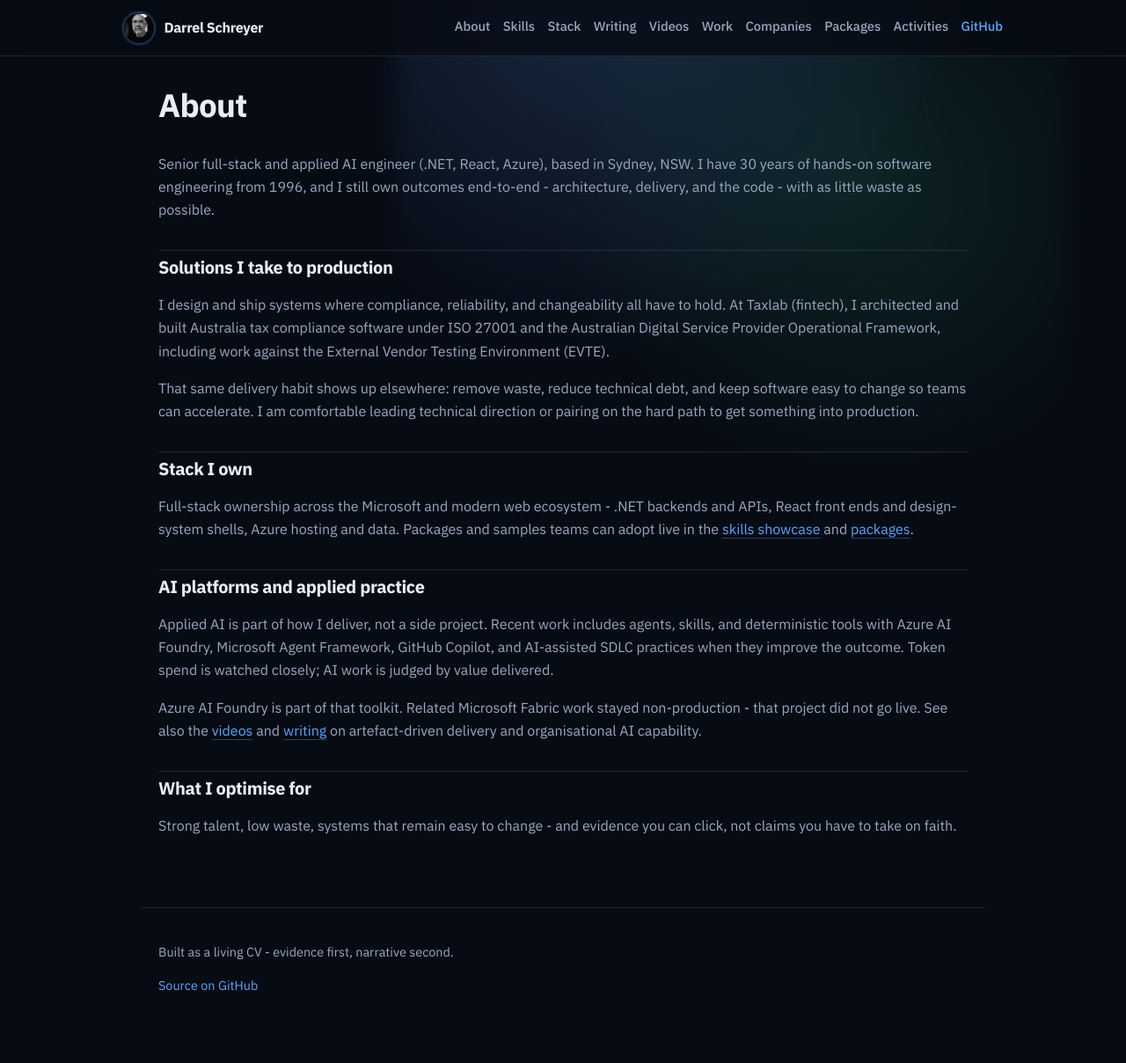
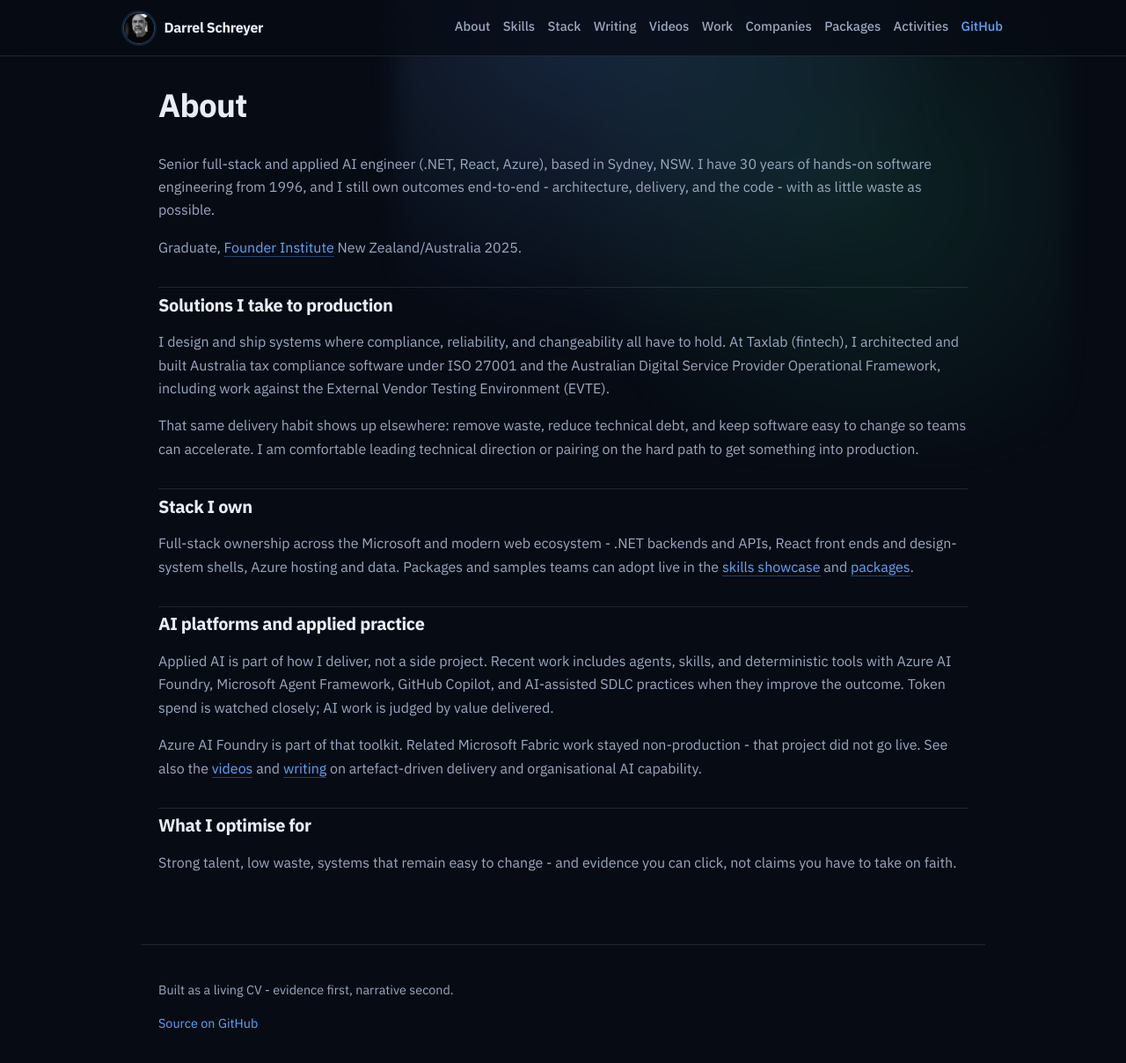
Before and after one commit to nabs-darrel-schreyer/aboutme, a Jekyll site: the page built from about.md, in a window 1280 px wide and 1229 px high. Shown: the top 1208 px of the window at 88% size. Built offline with Jekyll 4.4.1, drawn with Linux system fonts in a browser that asks for light colours.

Commit message:
Add Founder Institute New Zealand/Australia 2025 graduate line.

```diff
--- a/about.md
+++ b/about.md
@@ -6,6 +6,8 @@ title: About
 # About
 
 Senior full-stack and applied AI engineer (.NET, React, Azure), based in Sydney, NSW. I have 30 years of hands-on software engineering from 1996, and I still own outcomes end-to-end - architecture, delivery, and the code - with as little waste as possible.
+
+Graduate, [Founder Institute](https://fi.co) New Zealand/Australia 2025.
 
 ## Solutions I take to production
 
```
